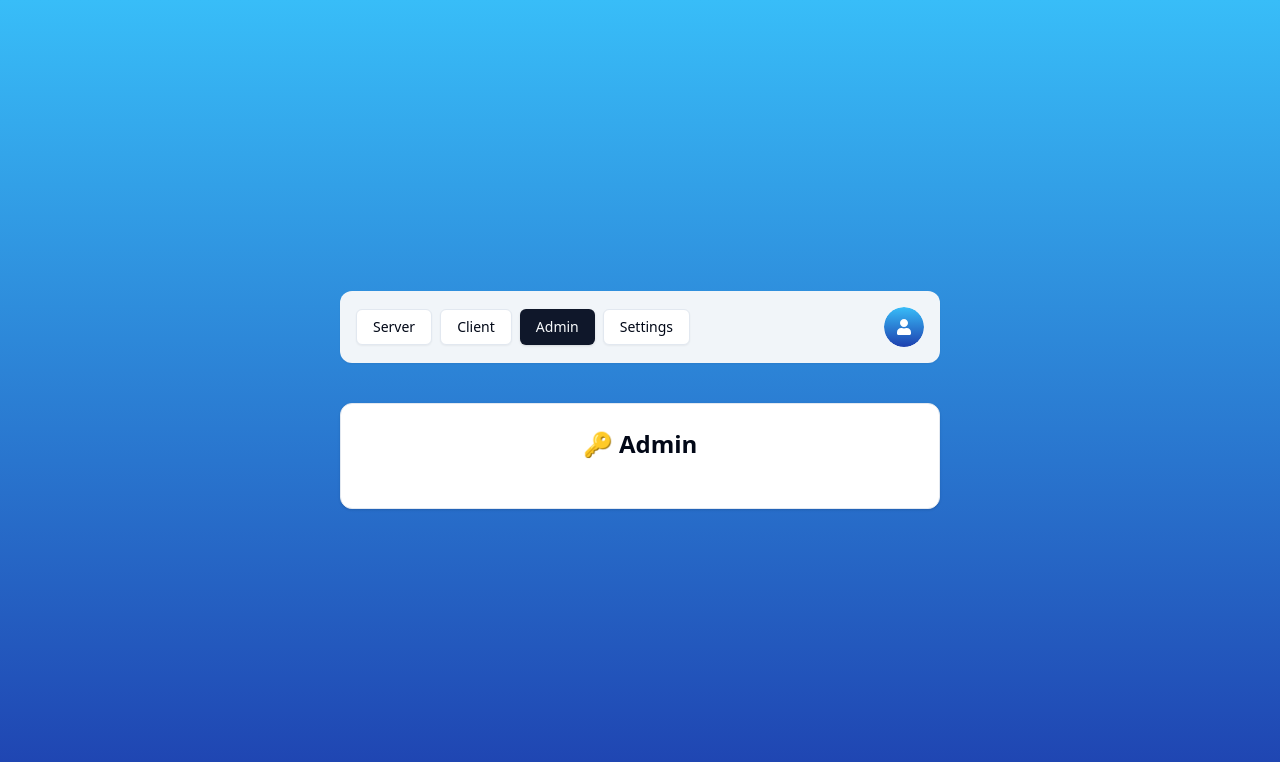
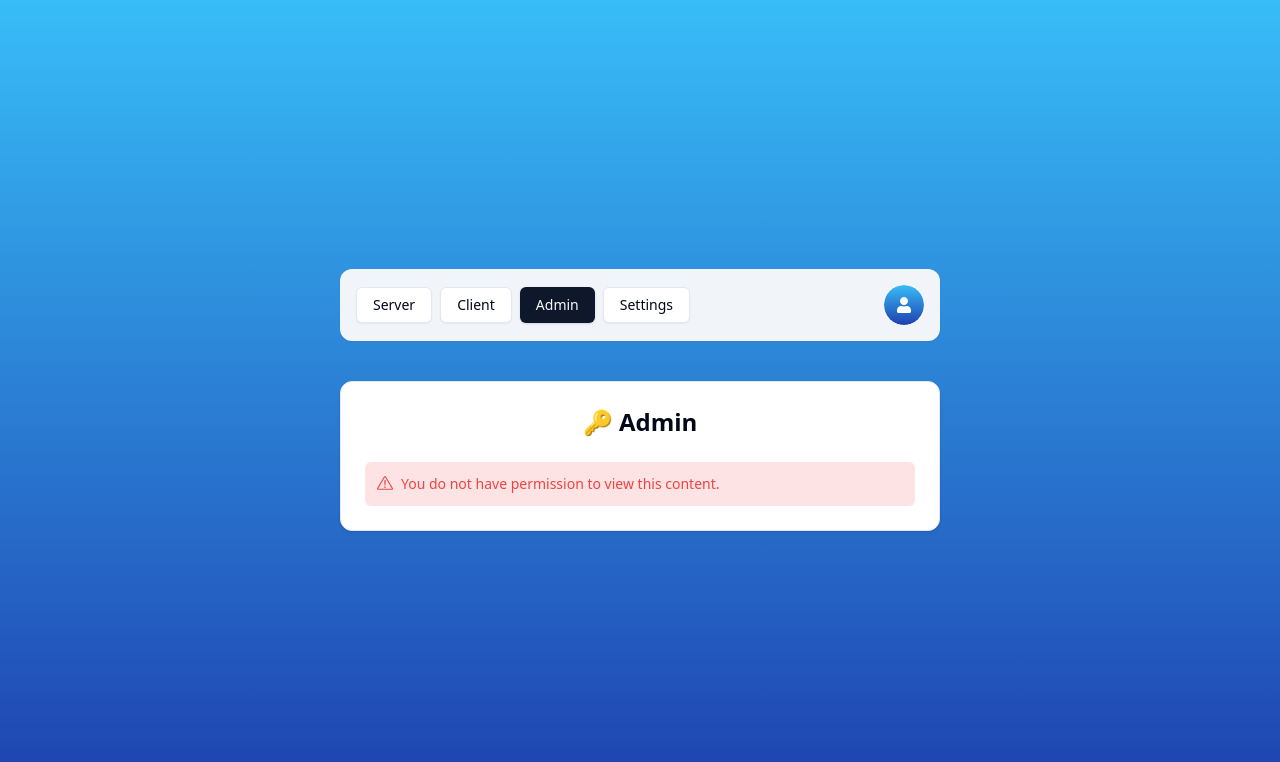
Before and after one commit to szidzse/nextjs-authentication, a Next.js app: page /admin in a window 1280 px wide. Shown: the top 762 px of the page. Built offline with nearby package versions, Linux system fonts and the light colour scheme; no server answers.

Commit message:
create role-gate component

```diff
--- a/app/(protected)/admin/page.tsx
+++ b/app/(protected)/admin/page.tsx
@@ -1,17 +1,21 @@
 "use client";
 
 import { Card, CardContent, CardHeader } from "@/components/ui/card";
-import { useCurrentRole } from "@/hooks/use-current-role";
+import { RoleGate } from "@/components/auth/role-gate";
+import { FormSuccess } from "@/components/form-success";
+import { UserRole } from "@prisma/client";
 
 const AdminPage = () => {
-  const role = useCurrentRole();
-
   return (
     <Card className="w-[600px]">
       <CardHeader>
         <p className="text-2xl font-semibold text-center">🔑 Admin </p>
       </CardHeader>
-      <CardContent className="space-y-4"></CardContent>
+      <CardContent className="space-y-4">
+        <RoleGate allowedRole={UserRole.ADMIN}>
+          <FormSuccess message="You are allowed to view this content." />
+        </RoleGate>
+      </CardContent>
     </Card>
   );
 };
--- /dev/null
+++ b/components/auth/role-gate.tsx
@@ -0,0 +1,22 @@
+"use client";
+
+import { UserRole } from "@prisma/client";
+import { useCurrentRole } from "@/hooks/use-current-role";
+import { FormError } from "@/components/form-error";
+
+interface RoleGateProps {
+  children: React.ReactNode;
+  allowedRole: UserRole;
+}
+
+export const RoleGate = ({ children, allowedRole }: RoleGateProps) => {
+  const role = useCurrentRole();
+
+  if (role !== allowedRole) {
+    return (
+      <FormError message="You do not have permission to view this content." />
+    );
+  }
+
+  return <>{children}</>;
+};
```
